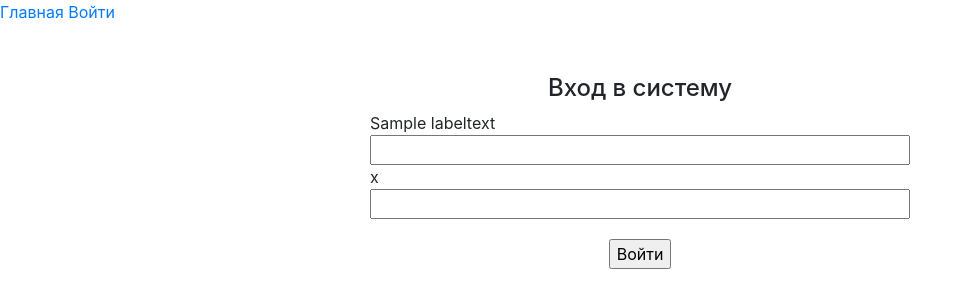
After one commit to shorttimer2/test_task, a PHP site: template Views/login.php in a window 1280 px wide. The commit adds this page. Shown: the top 308 px of the page, without its empty margins (0-972 px from the left). Run offline with PHP 8.4, Linux system fonts and the light colour scheme; the template is opened without the code that fills it: most values are stand-ins (such as "Sample title", 1, 10 or a date in 2020); data that the repository does not hold is empty.

Commit message:
реализован вход

```diff
--- a/Views/Layout/Layout.php
+++ b/Views/Layout/Layout.php
@@ -14,10 +14,10 @@
 <header>
 <nav>
 <a id="about_button" href="/home">Главная</a>
-<a id="portfolio_button" href="/portfolio">Войти</a>
+<a id="admin_button" href="/admin">Войти</a>
 </nav>
 </header>
-<div class="main">
+<div class="container">
 <?= $body ?>
         </div>
     </body>
--- a/Views/home.php
+++ b/Views/home.php
@@ -1,5 +1,5 @@
 <div class='row'>
-<div class= 'col-md-6 block'>
+<div class= 'col-md-12 block'>
 <h4>Задачи</h4>
 <table class="table table-striped">
   <thead>
@@ -90,7 +90,7 @@
   </ul>
 </nav>
 </div>
-<div class="col-md-6 block">
+<div class="col-md-12 block">
 <h4>Добавить задачу</h4>
 <div class="row">
 <div class="col-md-12" style="margin-top: 8px;">
--- /dev/null
+++ b/Views/login.php
@@ -0,0 +1,13 @@
+<div class="row justify-content-center" style="margin-top:50px">
+<div class="col-6  align-item-center">
+<h4>Вход в систему</h4>
+<form action="admin" method="POST" >
+<label class="myform"><?php echo $labeltext['name'] ?></label>
+	 <input class='inp' type="text" name="name" <?php if(!empty($_POST['name']))echo 'value=' . $_POST['name']?> />
+	 <label class="myform"><?php echo $labeltext['pass'] ?></label>
+	 <input class='inp' type="password" name="pass" />
+     <input type="submit" class="formsubmit" name="lg" value="Войти" />
+</form>
+<?php if($message != '') echo '<p>'.$message .'</p>'; ?>
+</div>
+</div>
--- a/css/btest.css
+++ b/css/btest.css
@@ -28,7 +28,13 @@ margin-top:40px;
 }
 .formsubmit
 {
-	margin-top:20px;
+	margin: 0 auto;
+	margin-top: 20px;
+    margin-right: auto;
+    margin-bottom: 0px;
+    margin-left: auto;
+	display: block;
+
 }
 .pagination
 {
```
Also changed, not shown: App/Db.php (+41 -3 lines), Controllers/Admin.php (added, +36 -0 lines).
